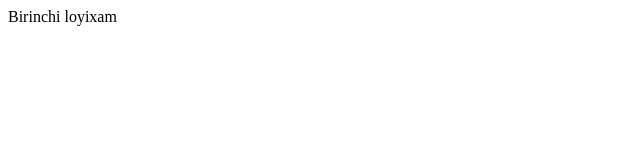
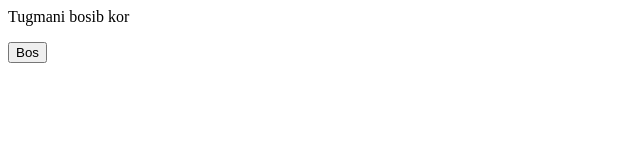
Before and after one commit to kamrontursunov756-cmyk/Birinchi-loyixam, a plain HTML site: page index.html in a window 1280 px wide. Shown: the whole page, without its empty margins (0-640 px from the left). Drawn offline with Linux system fonts and the light colour scheme.

Commit message:
Update index.html

```diff
--- a/index.html
+++ b/index.html
@@ -4,6 +4,7 @@
     <title>Birinchi loyixam</title>
   </head>
   <body>
-    <p>Birinchi loyixam</p>
+    <p>Tugmani bosib kor</p>
+    <button>Bos</button>
   </body>
 </html>
```
